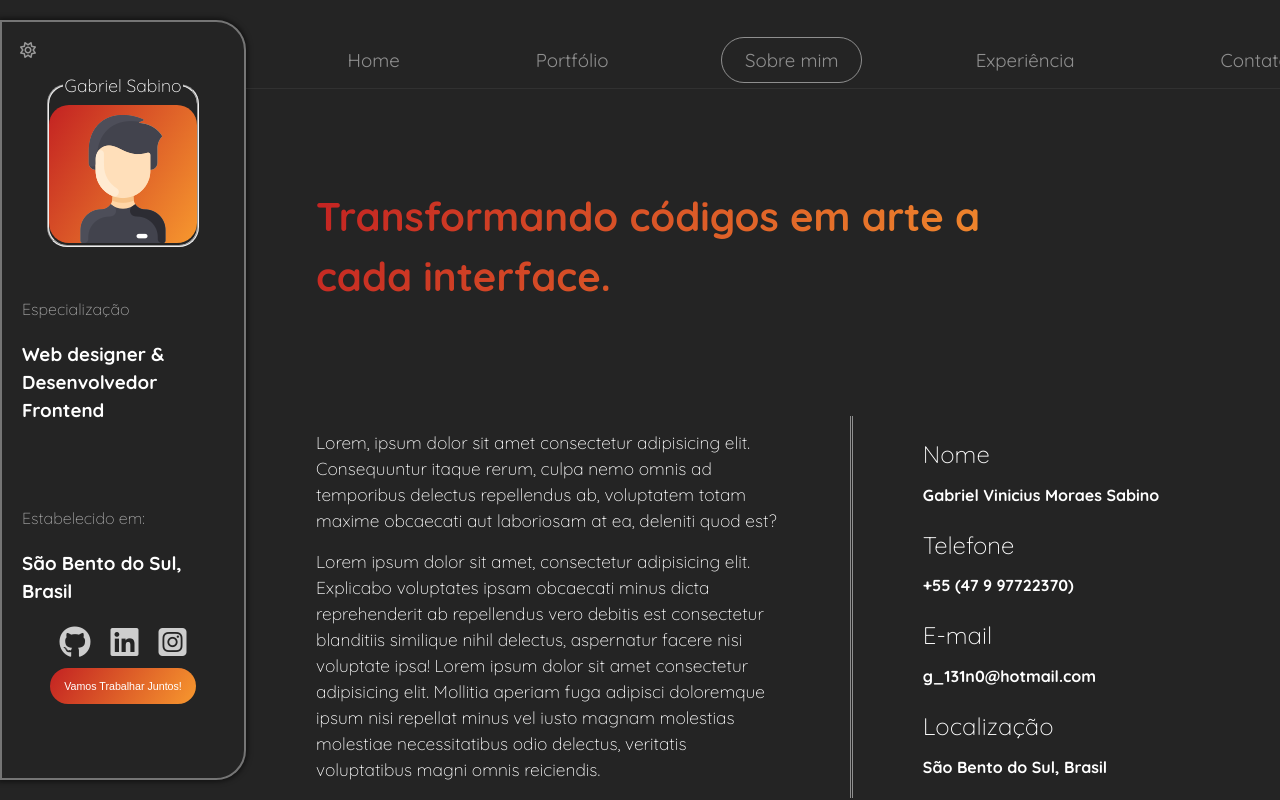
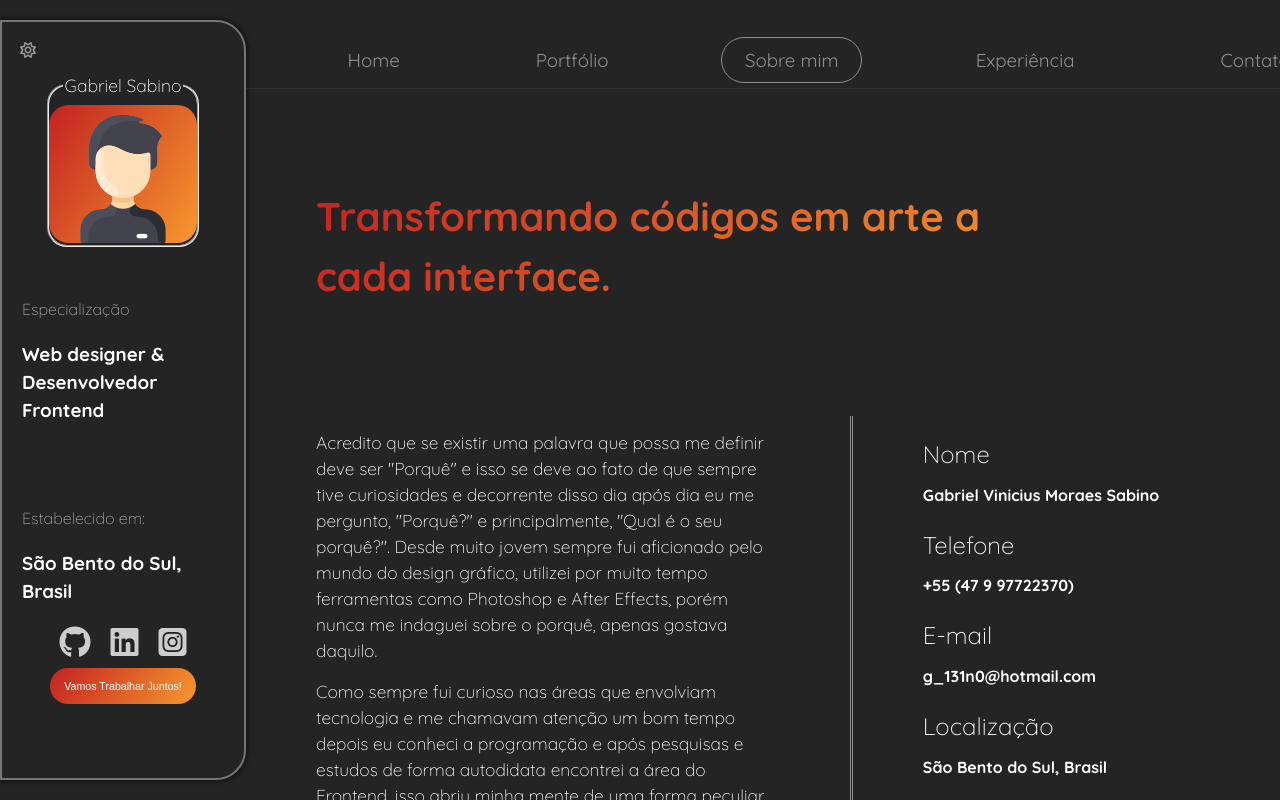
Before and after one commit to Saagcode/Gabriel-Sabino, a React (Vite) app: page /#/about in a window 1280 px wide. Shown: the top 800 px of the page. Built offline with nearby package versions, Linux system fonts and the light colour scheme; a web font is replaced by a local one.

Commit message:
description about me

```diff
--- a/pages/about/index.jsx
+++ b/pages/about/index.jsx
@@ -48,11 +48,10 @@ function about() {
               <div className='container-description-grid'>
                 <div className='personal-description'>
                   <h2 data-aos='zoom-in' data-aos-duration='2000'>
-                    Lorem, ipsum dolor sit amet consectetur adipisicing elit. Consequuntur itaque rerum, culpa nemo omnis ad temporibus delectus repellendus ab, voluptatem totam maxime obcaecati aut laboriosam at ea, deleniti quod est?
+                    Acredito que se existir uma palavra que possa me definir deve ser "Porquê" e isso se deve ao fato de que sempre tive curiosidades e decorrente disso dia após dia eu me pergunto, "Porquê?" e principalmente, "Qual é o seu porquê?". Desde muito jovem sempre fui aficionado pelo mundo do design gráfico, utilizei por muito tempo ferramentas como Photoshop e After Effects, porém nunca me indaguei sobre o porquê, apenas gostava daquilo.
                   </h2>
                   <h2 data-aos='zoom-in' data-aos-duration='2000'>
-                    Lorem ipsum dolor sit amet, consectetur adipisicing elit. Explicabo voluptates ipsam obcaecati minus dicta reprehenderit ab repellendus vero debitis est consectetur blanditiis similique nihil delectus, aspernatur facere nisi voluptate ipsa!
-                    Lorem ipsum dolor sit amet consectetur adipisicing elit. Mollitia aperiam fuga adipisci doloremque ipsum nisi repellat minus vel iusto magnam molestias molestiae necessitatibus odio delectus, veritatis voluptatibus magni omnis reiciendis.
+                    Como sempre fui curioso nas áreas que envolviam tecnologia e me chamavam atenção um bom tempo depois eu conheci a programação e após pesquisas e estudos de forma autodidata encontrei a área do Frontend, isso abriu minha mente de uma forma peculiar. Acredito que após encontrar essa vertente da programação eu posso afirmar que estou bem mais próximo de encontrar o meu porquê, e não exatamente porque o desenvolvimento Frontend me empolga, mas sim porque se tornou a ferramenta para que eu possa alcançar algo maior, e isso não tem a ver com conquistas financeiras ou pessoais. Mas sim, inspirar outras pessoas e acordar todos os dias para ser 1% melhor dia após dia, ter um propósito e transmitir a todos à minha volta o meu porquê através do meu código, que em minha concepção eu o considero uma arte.
                   </h2>
                 </div>
                 <div className='personal-data'>
```
